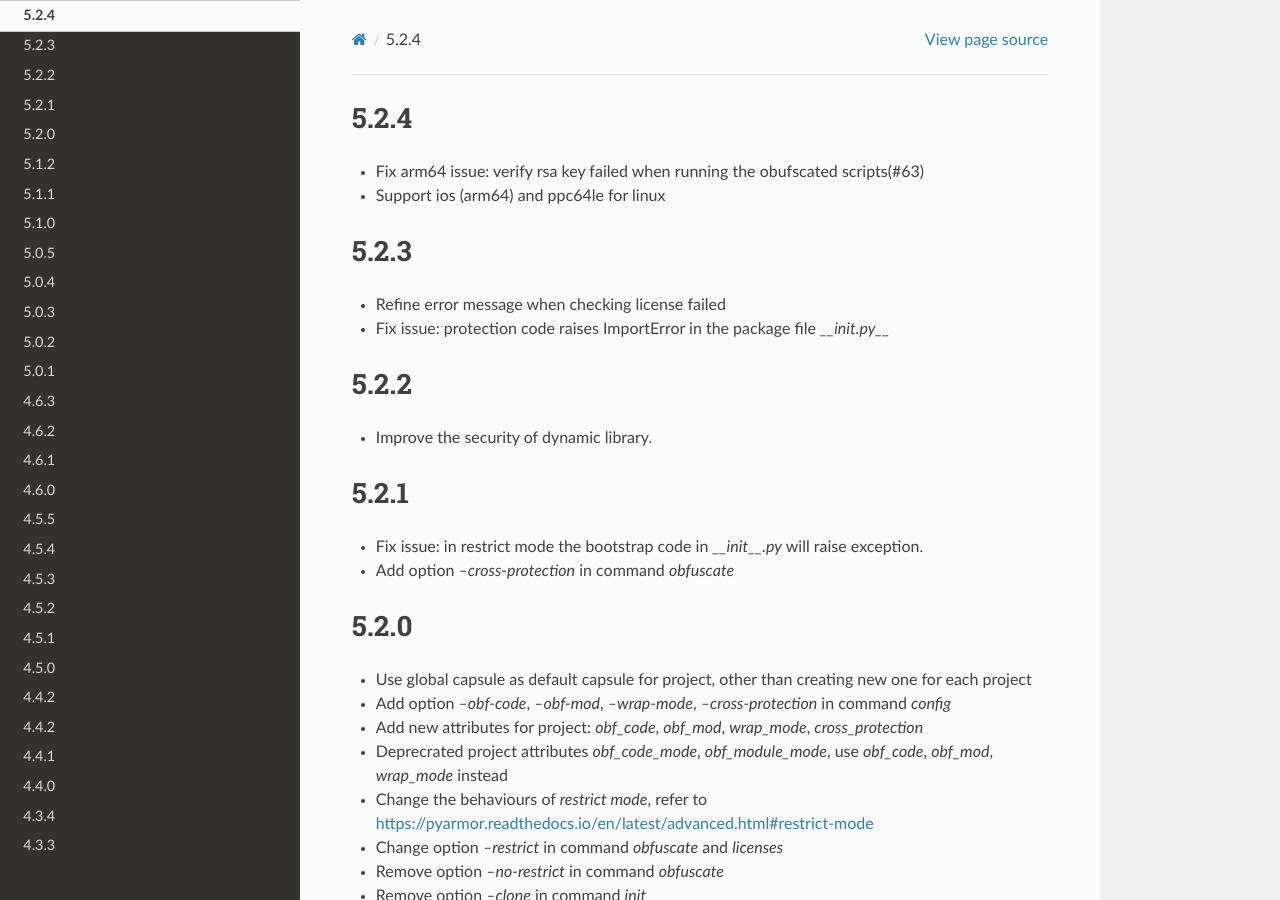
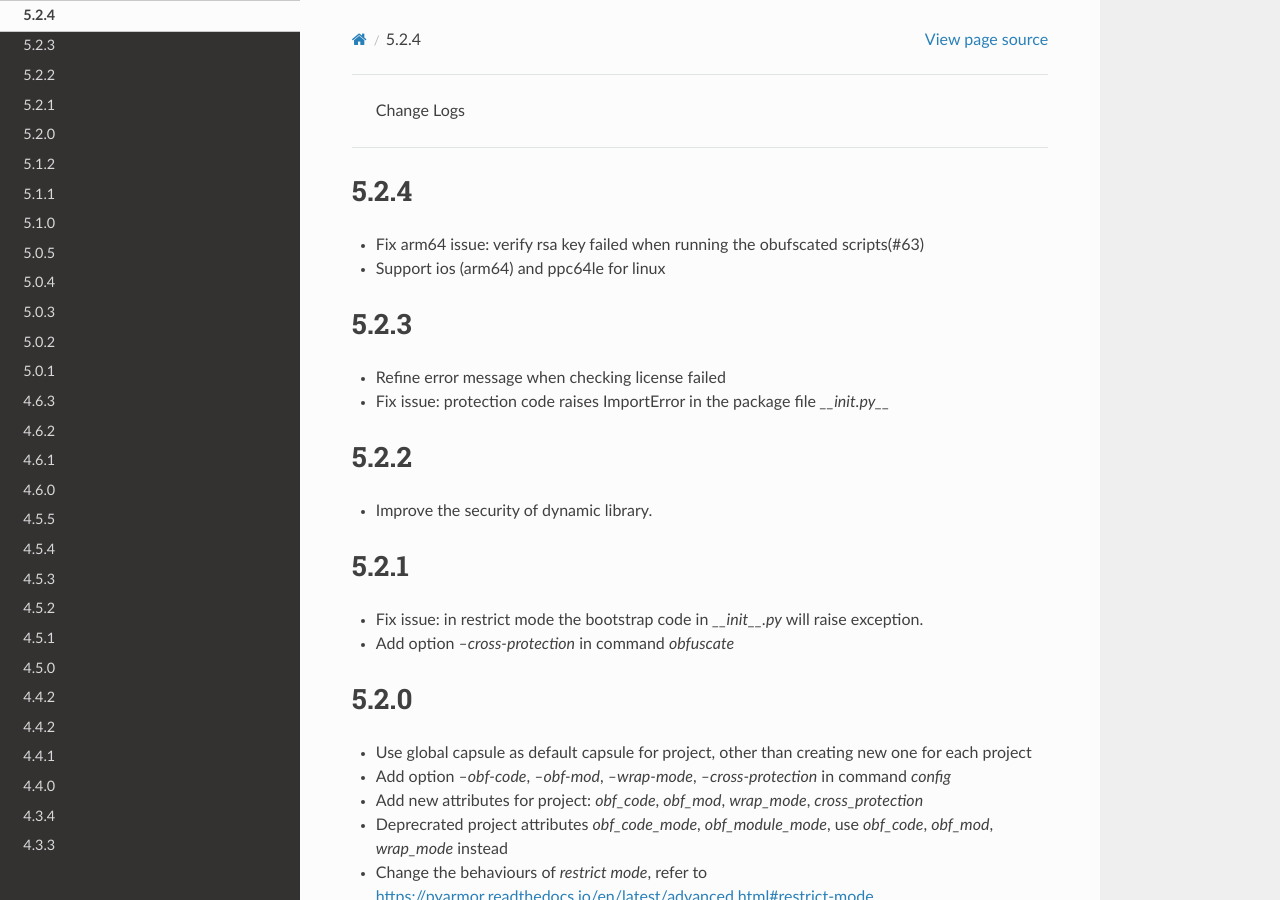
Before and after one commit to dashingsoft/pyarmor, a Sphinx documentation site: the page built from docs/change-logs.rst, in a window 1280 px wide and 900 px high. Built offline with Sphinx 7.4.7 and the Read the Docs theme 2.0.0, drawn with Linux system fonts in a browser that asks for light colours.

Commit message:
Add title for change log

```diff
--- a/docs/change-logs.rst
+++ b/docs/change-logs.rst
@@ -1,3 +1,8 @@
+.. _change logs:
+
+ Change Logs
+=============
+
 5.2.4
 -----
 * Fix arm64 issue: verify rsa key failed when running the obufscated scripts(#63)
```
